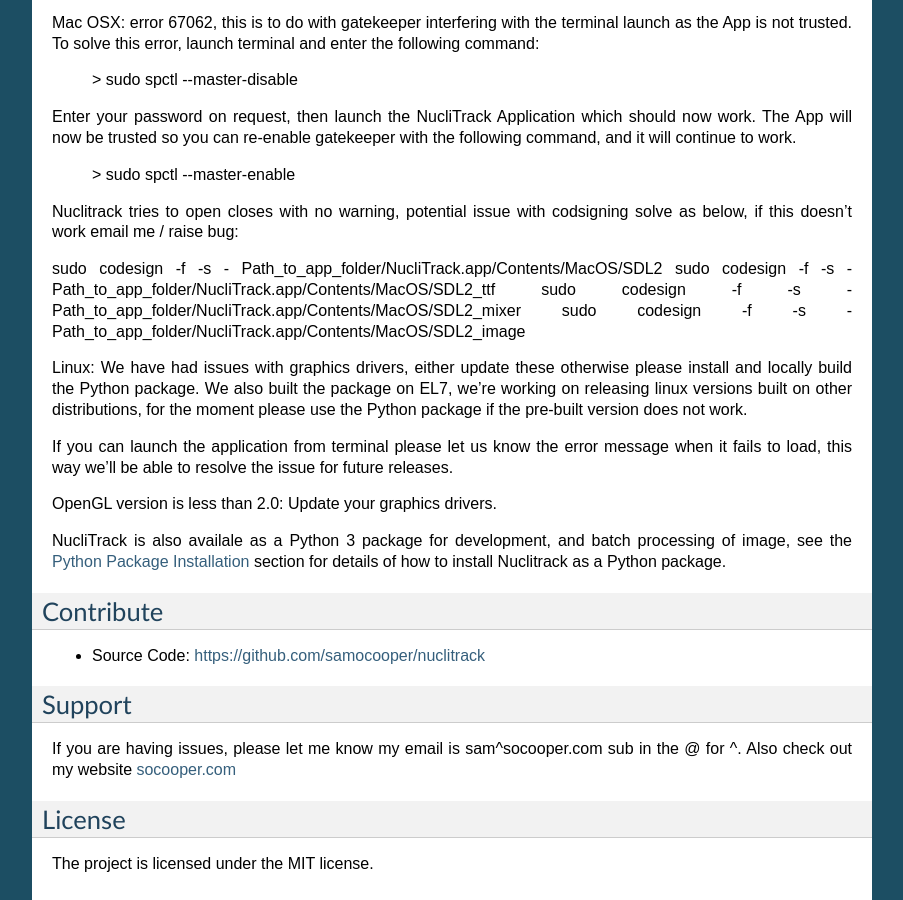
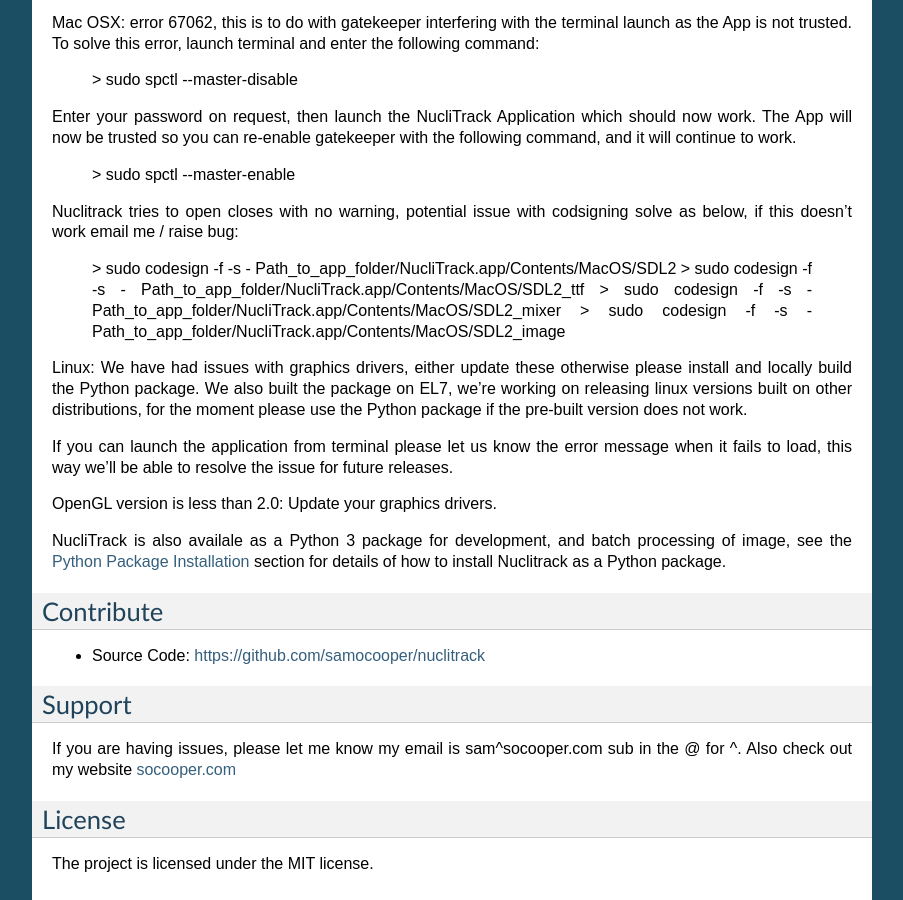
Before and after one commit to samocooper/nuclitrack, a Sphinx documentation site: the page built from docs/index.rst, in a window 1280 px wide and 900 px high, scrolled down 11452 px. Shown: the whole window, without its empty margins (198-1101 px from the left). Built offline with Sphinx 7.4.7, drawn with Linux system fonts in a browser that asks for light colours.

```diff
--- a/docs/index.rst
+++ b/docs/index.rst
@@ -314,10 +314,10 @@ Enter your password on request, then launch the NucliTrack Application which sho
 
 Nuclitrack tries to open closes with no warning, potential issue with codsigning solve as below, if this doesn't work email me / raise bug:
 
-sudo codesign -f -s - Path_to_app_folder/NucliTrack.app/Contents/MacOS/SDL2
-sudo codesign -f -s - Path_to_app_folder/NucliTrack.app/Contents/MacOS/SDL2_ttf
-sudo codesign -f -s - Path_to_app_folder/NucliTrack.app/Contents/MacOS/SDL2_mixer
-sudo codesign -f -s - Path_to_app_folder/NucliTrack.app/Contents/MacOS/SDL2_image
+	> sudo codesign -f -s - Path_to_app_folder/NucliTrack.app/Contents/MacOS/SDL2
+	> sudo codesign -f -s - Path_to_app_folder/NucliTrack.app/Contents/MacOS/SDL2_ttf
+	> sudo codesign -f -s - Path_to_app_folder/NucliTrack.app/Contents/MacOS/SDL2_mixer
+	> sudo codesign -f -s - Path_to_app_folder/NucliTrack.app/Contents/MacOS/SDL2_image
 
 Linux: We have had issues with graphics drivers, either update these otherwise please install and locally build the Python package. We also built the package on EL7, we're working on releasing linux versions built on other distributions, for the moment please use the Python package if the pre-built version does not work.
 
```
